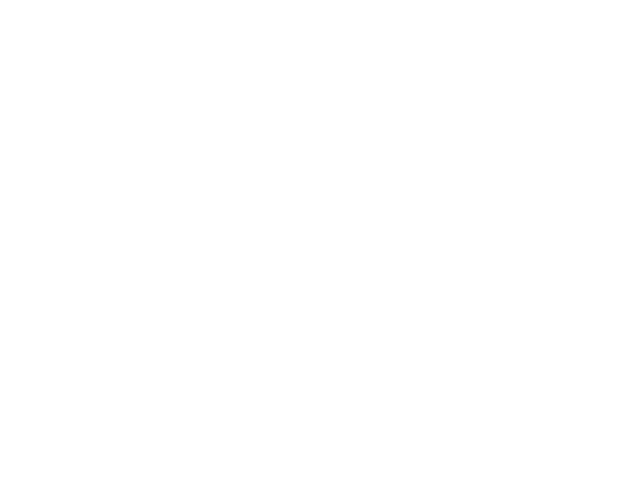
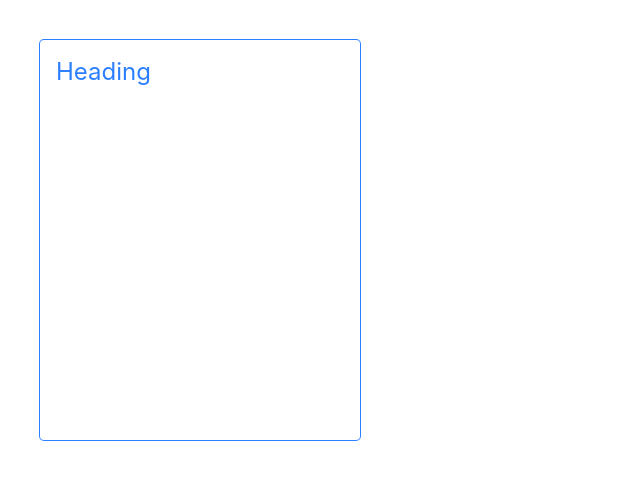
Before and after one commit to dev-lumi/frontend-practice, a React (Vite) app in the folder responsive/: page / in a window 1280 px wide. Shown: the top 480 px of the page, without its empty margins (0-640 px from the left). Built offline with nearby package versions, Linux system fonts and the light colour scheme.

Commit message:
small change

```diff
--- a/responsive/src/App.jsx
+++ b/responsive/src/App.jsx
@@ -1,9 +1,10 @@
 import React from 'react'
+import Card from './components/Card'
 
 const App = () => {
   return (
     <div className='text-blue-500'>
-
+      <Card></Card>
 
     </div>
   )
--- a/responsive/src/components/Card.jsx
+++ b/responsive/src/components/Card.jsx
@@ -2,7 +2,10 @@
 
 const Card = () => {
   return (
-    <div>Card</div>
+    <div className='ring w-80 rounded m-10 h-100 p-4 '>
+        <h1 className='text-2xl'>Heading</h1>
+
+    </div>
   )
 }
 
```
